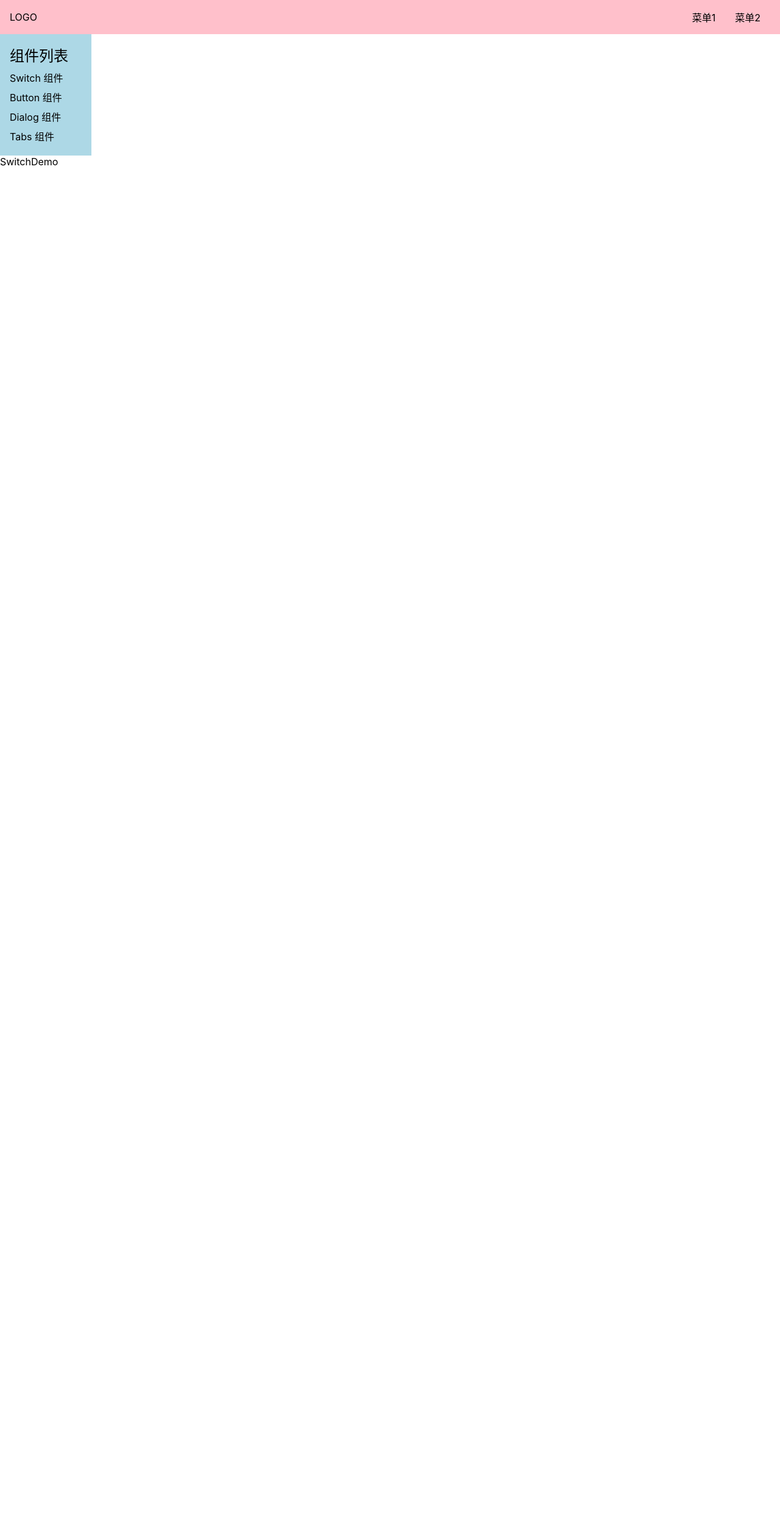
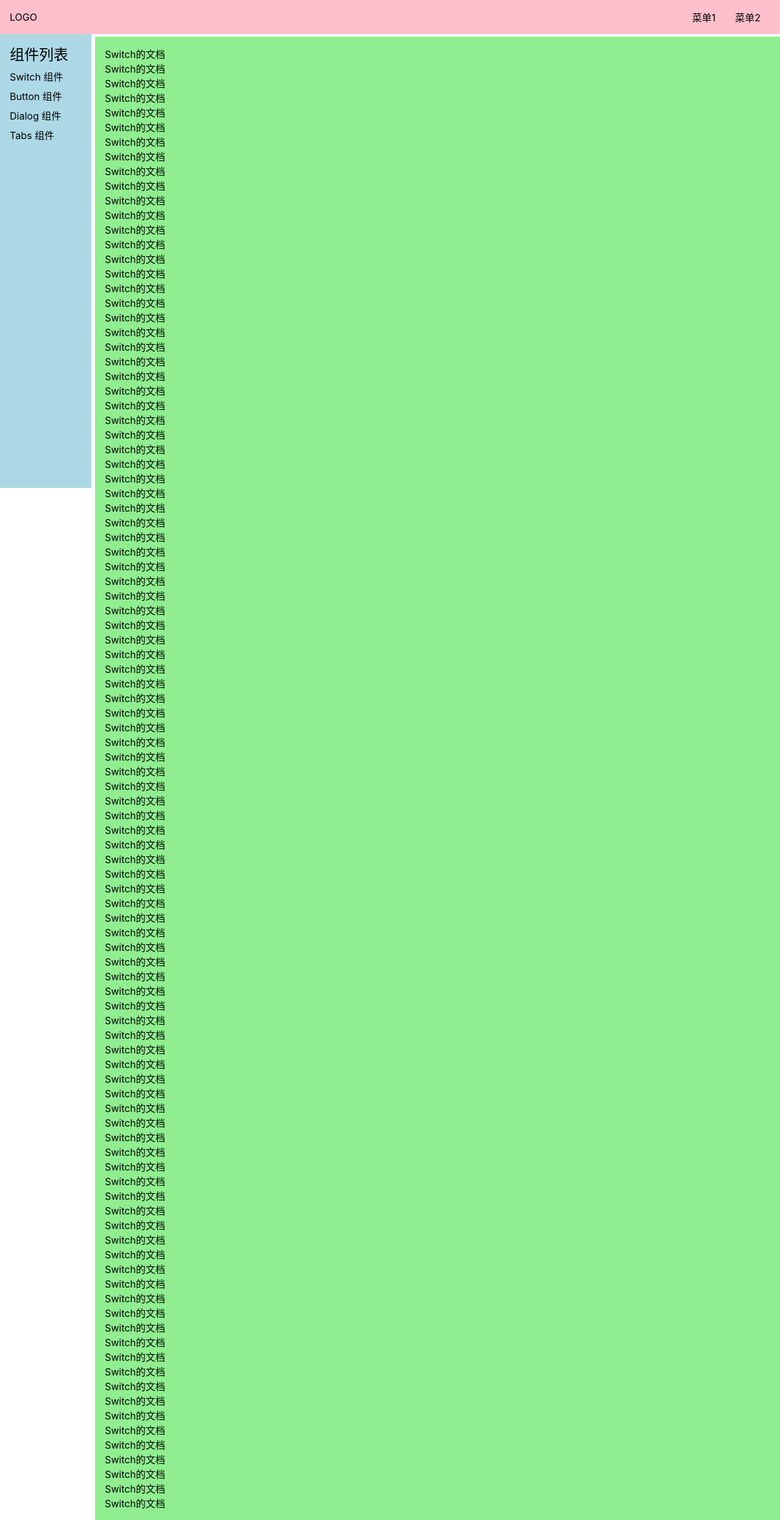
Before and after one commit to EvaLLLLL/gulu-ui, a Vue app: page /#/doc/switch in a window 1280 px wide. Shown: the whole page at 61% size. Before the commit the page ends 800 px from the top, so only its background shows below. Built offline with nearby package versions, Linux system fonts and the light colour scheme.

Commit message:
基本完成官网框架

```diff
--- /dev/null
+++ b/src/components/ButtonDemo.vue
@@ -0,0 +1,3 @@
+<template>
+    <div>ButtonDemo</div>
+</template>
--- /dev/null
+++ b/src/components/DialogDemo.vue
@@ -0,0 +1,3 @@
+<template>
+    <div>DialogDemo</div>
+</template>
--- /dev/null
+++ b/src/components/DocDemo.vue
@@ -0,0 +1,5 @@
+<template>
+	<div>
+		默认页面
+	</div>
+</template>
--- a/src/components/SwitchDemo.vue
+++ b/src/components/SwitchDemo.vue
@@ -1,5 +1,104 @@
 <template>
     <div>
-        SwitchDemo
+        <p>Switch的文档</p>
+        <p>Switch的文档</p>
+        <p>Switch的文档</p>
+        <p>Switch的文档</p>
+        <p>Switch的文档</p>
+        <p>Switch的文档</p>
+        <p>Switch的文档</p>
+        <p>Switch的文档</p>
+        <p>Switch的文档</p>
+        <p>Switch的文档</p>
+        <p>Switch的文档</p>
+        <p>Switch的文档</p>
+        <p>Switch的文档</p>
+        <p>Switch的文档</p>
+        <p>Switch的文档</p>
+        <p>Switch的文档</p>
+        <p>Switch的文档</p>
+        <p>Switch的文档</p>
+        <p>Switch的文档</p>
+        <p>Switch的文档</p>
+        <p>Switch的文档</p>
+        <p>Switch的文档</p>
+        <p>Switch的文档</p>
+        <p>Switch的文档</p>
+        <p>Switch的文档</p>
+        <p>Switch的文档</p>
+        <p>Switch的文档</p>
+        <p>Switch的文档</p>
+        <p>Switch的文档</p>
+        <p>Switch的文档</p>
+        <p>Switch的文档</p>
+        <p>Switch的文档</p>
+        <p>Switch的文档</p>
+        <p>Switch的文档</p>
+        <p>Switch的文档</p>
+        <p>Switch的文档</p>
+        <p>Switch的文档</p>
+        <p>Switch的文档</p>
+        <p>Switch的文档</p>
+        <p>Switch的文档</p>
+        <p>Switch的文档</p>
+        <p>Switch的文档</p>
+        <p>Switch的文档</p>
+        <p>Switch的文档</p>
+        <p>Switch的文档</p>
+        <p>Switch的文档</p>
+        <p>Switch的文档</p>
+        <p>Switch的文档</p>
+        <p>Switch的文档</p>
+        <p>Switch的文档</p>
+        <p>Switch的文档</p>
+        <p>Switch的文档</p>
+        <p>Switch的文档</p>
+        <p>Switch的文档</p>
+        <p>Switch的文档</p>
+        <p>Switch的文档</p>
+        <p>Switch的文档</p>
+        <p>Switch的文档</p>
+        <p>Switch的文档</p>
+        <p>Switch的文档</p>
+        <p>Switch的文档</p>
+        <p>Switch的文档</p>
+        <p>Switch的文档</p>
+        <p>Switch的文档</p>
+        <p>Switch的文档</p>
+        <p>Switch的文档</p>
+        <p>Switch的文档</p>
+        <p>Switch的文档</p>
+        <p>Switch的文档</p>
+        <p>Switch的文档</p>
+        <p>Switch的文档</p>
+        <p>Switch的文档</p>
+        <p>Switch的文档</p>
+        <p>Switch的文档</p>
+        <p>Switch的文档</p>
+        <p>Switch的文档</p>
+        <p>Switch的文档</p>
+        <p>Switch的文档</p>
+        <p>Switch的文档</p>
+        <p>Switch的文档</p>
+        <p>Switch的文档</p>
+        <p>Switch的文档</p>
+        <p>Switch的文档</p>
+        <p>Switch的文档</p>
+        <p>Switch的文档</p>
+        <p>Switch的文档</p>
+        <p>Switch的文档</p>
+        <p>Switch的文档</p>
+        <p>Switch的文档</p>
+        <p>Switch的文档</p>
+        <p>Switch的文档</p>
+        <p>Switch的文档</p>
+        <p>Switch的文档</p>
+        <p>Switch的文档</p>
+        <p>Switch的文档</p>
+        <p>Switch的文档</p>
+        <p>Switch的文档</p>
+        <p>Switch的文档</p>
+        <p>Switch的文档</p>
+        <p>Switch的文档</p>
     </div>
 </template>
--- /dev/null
+++ b/src/components/TabsDemo.vue
@@ -0,0 +1,3 @@
+<template>
+    <div>TabsDemo</div>
+</template>
--- a/src/components/Topnav.vue
+++ b/src/components/Topnav.vue
@@ -28,10 +28,13 @@ export default {
   background: pink;
   display: flex;
   padding: 16px;
-  position: relative;
   z-index: 10;
   justify-content: center;
   align-items: center;
+  position: fixed;
+  top: 0;
+  left: 0;
+  width: 100%;
   > .logo {
     max-width: 6em;
     margin-right: auto;
--- a/src/index.scss
+++ b/src/index.scss
@@ -15,14 +15,13 @@ a {
 		cursor: pointer;
 	}
 }
-
 h1,h2,h3,h4,h5,h6{
 	font-weight: normal;
-  }
+}
 
 body {
 	font-size: 16px;
 	// 为什么这样写 font-family
 	// 答案见 https://github.com/zenozeng/fonts.css/
 	font-family: -apple-system, "Noto Sans", "Helvetica Neue", Helvetica, "Nimbus Sans L", Arial, "Liberation Sans", "PingFang SC", "Hiragino Sans GB", "Noto Sans CJK SC", "Source Han Sans SC", "Source Han Sans CN", "Microsoft YaHei", "Wenquanyi Micro Hei", "WenQuanYi Zen Hei", "ST Heiti", SimHei, "WenQuanYi Zen Hei Sharp", sans-serif;
-  }
+}
--- a/src/main.ts
+++ b/src/main.ts
@@ -1,5 +1,6 @@
 import {createApp} from 'vue';
-import App from './App.vue';
+// @ts-ignore
+import App from "./App.vue";
 import './index.scss';
 import { router } from './router';
 
--- a/src/router.ts
+++ b/src/router.ts
@@ -1,19 +1,34 @@
 import {createWebHashHistory, createRouter} from 'vue-router';
+// @ts-ignore
 import Home from './views/Home.vue';
+// @ts-ignore
 import Doc from './views/Doc.vue';
-import SwitchDemo from './components/SwitchDemo.vue'
+// @ts-ignore
+import SwitchDemo from './components/SwitchDemo.vue';
+// @ts-ignore
+import ButtonDemo from './components/ButtonDemo.vue';
+// @ts-ignore
+import DialogDemo from './components/DialogDemo.vue';
+// @ts-ignore
+import TabsDemo from './components/TabsDemo.vue';
+// @ts-ignore
+import DocDemo from './components/DocDemo.vue';
 
 const history = createWebHashHistory();
 export const router = createRouter({
 	history: history,
 	routes: [
 		{path: '/', component: Home},
-		{path: '/doc', component: Doc, children:[
-			{path: 'switch', component: SwitchDemo}
-		]},
+		{
+			path: '/doc', component: Doc, children: [
+				{path: '', component: DocDemo},
+				{path: 'switch', component: SwitchDemo},
+				{path: 'button', component: ButtonDemo},
+				{path: 'dialog', component: DialogDemo},
+				{path: 'tabs', component: TabsDemo},
+
+			]
+		},
 
 	],
 });
-router.afterEach(()=>{
-
-})
--- a/src/views/Doc.vue
+++ b/src/views/Doc.vue
@@ -1,7 +1,8 @@
 <template>
-  <Topnav />
+	<div class="layout">
+		<Topnav class="nav"/>
 		<div class="content">
-    <aside v-if="menuVisivble">
+			<aside v-if="menuVisible">
 				<h2>组件列表</h2>
 				<ol>
 					<li>
@@ -22,25 +23,59 @@
 				<router-view/>
 			</main>
 		</div>
+	</div>
 </template>
 
 <script lang="ts">
-import { inject, Ref } from "vue";
-import Topnav from "../components/Topnav.vue";
+	import {inject, Ref} from 'vue';
+	import Topnav from '../components/Topnav.vue';
+
 	export default {
-  components: { Topnav },
+		components: {Topnav},
 		setup() {
-    const menuVisivble = inject<Ref<boolean>>("menuVisible");
-    return { menuVisivble };
+			const menuVisible = inject<Ref<boolean>>('menuVisible');
+			return {menuVisible: menuVisible};
 		},
 	};
 </script>
 
-<style lang="scss">
+<style lang="scss" scoped>
+	.layout {
+		display: flex;
+		flex-direction: column;
+		height: 100vh;
+		> .nav {
+			flex-shrink: 0;
+		}
+		> .content {
+			flex-grow: 1;
+			padding-top: 60px;
+			padding-left: 156px;
+			@media (max-width: 500px) {
+				padding-left: 0;
+			}
+		}
+	}
+	.content {
+		display: flex;
+		> aside {
+			flex-shrink: 0;
+		}
+		> main {
+			flex-grow: 1;
+			padding: 16px;
+			background: lightgreen;
+		}
+	}
 	aside {
 		background: lightblue;
 		width: 150px;
 		padding: 16px;
+		position: fixed;
+		top: 0;
+		left: 0;
+		padding-top: 70px;
+		height: 100%;
 		> h2 {
 			margin-bottom: 4px;
 		}
@@ -49,11 +84,8 @@ aside {
 				padding: 4px 0;
 			}
 		}
-  @media (max-width: 500px) {
-    position: fixed;
-    top: 0;
-    left: 0;
-    padding-top: 70px;
 	}
+	main {
+		overflow: auto;
 	}
 </style>
--- a/src/views/Home.vue
+++ b/src/views/Home.vue
@@ -1,23 +1,23 @@
 <template>
-    <Topnav/>
+  <div>
+    <Topnav />
     <div class="banner">
       <h1>轱辘UI</h1>
       <h2>一个厉害的 UI 框架</h2>
       <p class="actions">
-        <a href="https://github.com/EvaLLLLL/gulu-ui">GitHub</a>
+        <a href="https://github.com">GitHub</a>
         <router-link to="/doc">开始</router-link>
       </p>
     </div>
+  </div>
 </template>
-
 <script lang="ts">
   import Topnav from "../components/Topnav.vue";
   export default {
     components: { Topnav },
   };
 </script>
-
-<style lang="scss">
+<style lang="scss" scoped>
   .banner {
     padding: 100px 0;
     display: flex;
@@ -25,10 +25,10 @@ export default {
     align-items: center;
     flex-direction: column;
     background: lightgreen;
-  > .actions {
+    > .actions{
       padding: 8px 0;
       a {
-      margin: 0 8px;
+        margin:0 8px;
         background: #fff;
         display: inline-block;
         $h: 28px;
```
Lines whose indentation alone changed are shown as unchanged.
